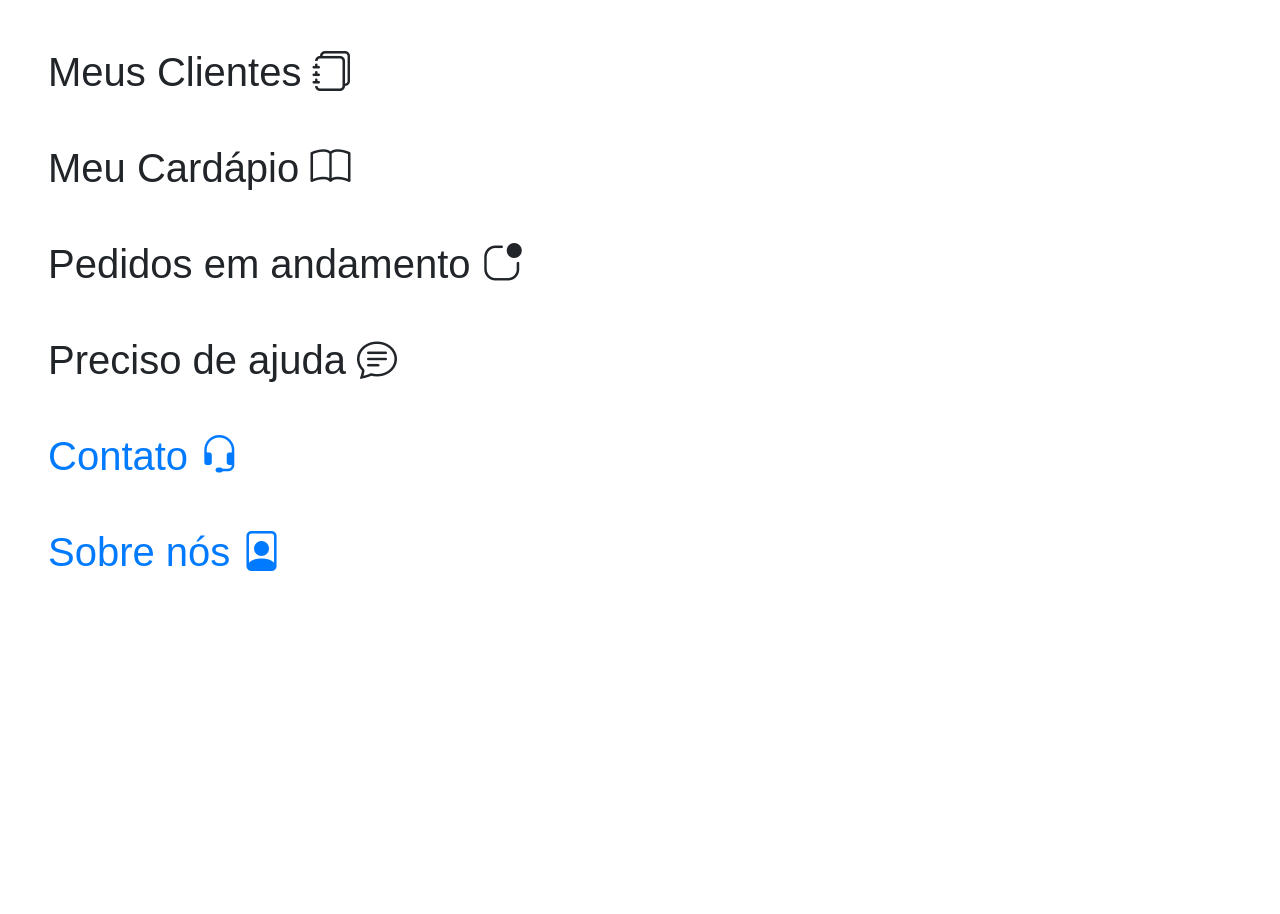
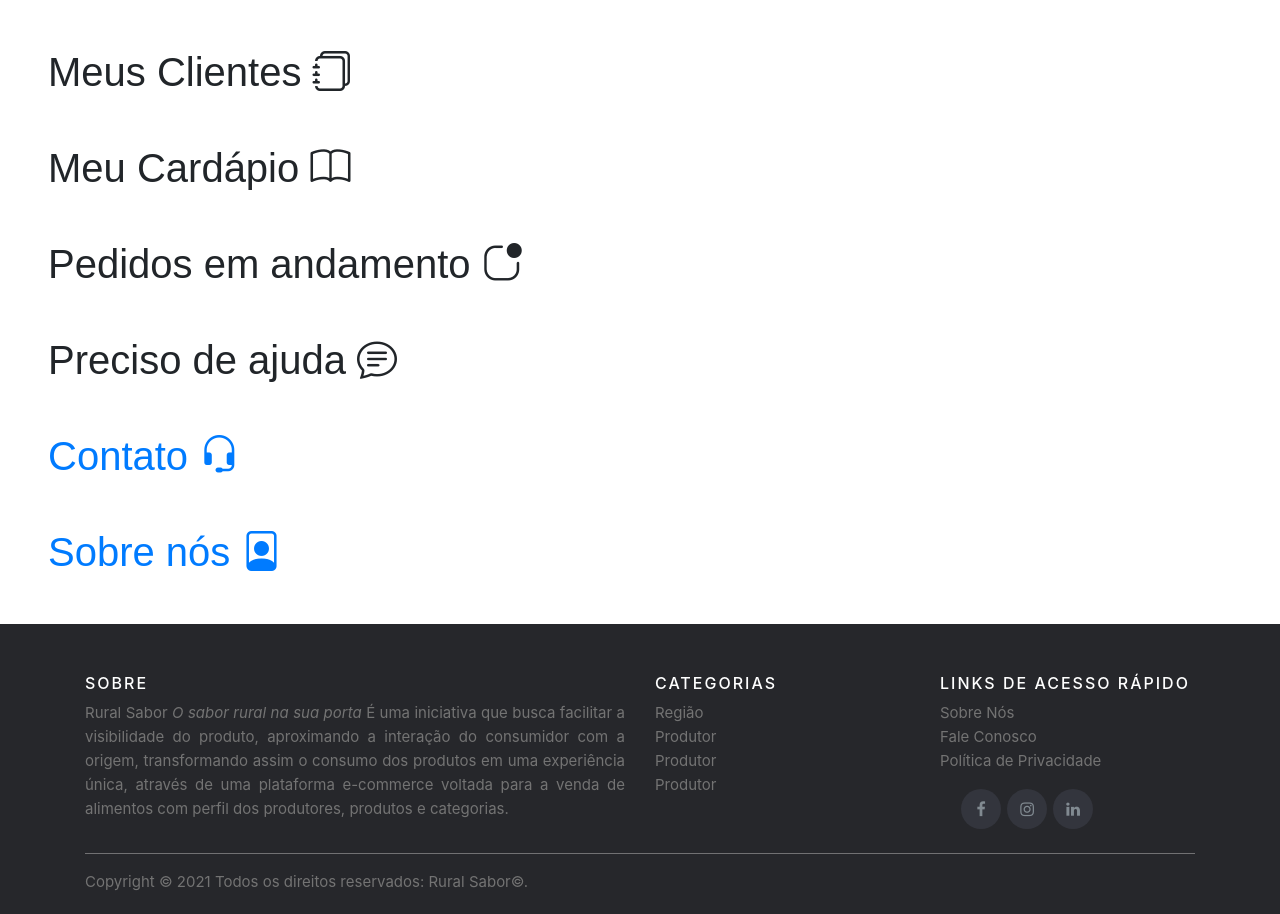
Before and after one commit to AlexandreRSM/frontEndPI, an Angular app: page /home in a window 1280 px wide. Before the commit the page ends 800 px from the top, so only its background shows below. Built offline with nearby package versions, Linux system fonts and the light colour scheme; a web font is replaced by a local one.

Commit message:
att footer

```diff
--- a/src/app/app.component.html
+++ b/src/app/app.component.html
@@ -1 +1,2 @@
 <router-outlet></router-outlet>
+<app-footer></app-footer>
--- a/src/app/footer/footer.component.css
+++ b/src/app/footer/footer.component.css
@@ -1,72 +1,165 @@
-ul.social-network {
-    list-style: none;
-    display: inline;
-    margin-left: 0 !important;
-    padding: 0;
+.site-footer
+{
+  background-color:#26272b;
+  padding:45px 0 20px;
+  font-size:15px;
+  line-height:24px;
+  color:#737373;
 }
-  ul.social-network li {
-    display: inline;
-    margin: 0 5px;
+.site-footer hr
+{
+  border-top-color:#bbb;
+  opacity:0.5
 }
-  .tt {
-    text-align: center;
+.site-footer hr.small
+{
+  margin:20px 0
 }
-  /* footer social icons */
-  .social-network a.icoFacebook:hover {
-    background-color: #3B5998;
+.site-footer h6
+{
+  color:#fff;
+  font-size:16px;
+  text-transform:uppercase;
+  margin-top:5px;
+  letter-spacing:2px
 }
-  .social-network a.icoLinkedin:hover {
-    background-color: #007BB7;
+.site-footer a
+{
+  color:#737373;
 }
-  .social-network a.icoInstagram:hover {
-    background-color: #EC0283;
+.site-footer a:hover
+{
+  color:#3366cc;
+  text-decoration:none;
 }
-  .social-network a.icoFacebook:hover i,
-  .social-network a.icoLinkedin:hover i,
-  .social-network a.icoInstagram:hover i {
-    color: #fff;
+.footer-links
+{
+  padding-left:0;
+  list-style:none
 }
-  .social-network a.socialIcon:hover,
-  .socialHoverClass {
-    color: #44BCDD;
+.footer-links li
+{
+  display:block
 }
-  .social-circle li a {
-    display: inline-block;
-    position: relative;
-    margin: 0 auto 0 auto;
-    -moz-border-radius: 50%;
-    -webkit-border-radius: 50%;
-    border-radius: 50%;
-    text-align: center;
-    width: 40px;
-    height: 40px;
-    font-size: 15px;
+.footer-links a
+{
+  color:#737373
 }
-  .social-circle li i {
-    margin: 0;
-    line-height: 40px;
-    text-align: center;
+.footer-links a:active,.footer-links a:focus,.footer-links a:hover
+{
+  color:#3366cc;
+  text-decoration:none;
 }
-  .social-circle li a:hover i,
-  .triggeredHover {
-    -moz-transform: rotate(360deg);
-    -webkit-transform: rotate(360deg);
-    -ms--transform: rotate(360deg);
-    transform: rotate(360deg);
-    -webkit-transition: all 0.2s;
-    -moz-transition: all 0.2s;
-    -o-transition: all 0.2s;
-    -ms-transition: all 0.2s;
-    transition: all 0.2s;
+.footer-links.inline li
+{
+  display:inline-block
 }
-  .social-circle i {
-    color: #595959;
-    -webkit-transition: all 0.8s;
-    -moz-transition: all 0.8s;
-    -o-transition: all 0.8s;
-    -ms-transition: all 0.8s;
-    transition: all 0.8s;
+.site-footer .social-icons
+{
+  text-align:right;
+  display: flex;
+  justify-content: flex-start;
 }
-  .social-network a {
-    background-color: #F9F9F9;
+.site-footer .social-icons a
+{
+  width:40px;
+  height:40px;
+  line-height:40px;
+  margin-left:6px;
+  margin-right:0;
+  border-radius:100%;
+  background-color:#33353d
 }
+.copyright-text
+{
+  margin:0
+}
+@media (max-width:991px)
+{
+  .site-footer [class^=col-]
+  {
+    margin-bottom:30px
+  }
+}
+@media (max-width:767px)
+{
+  .site-footer
+  {
+    padding-bottom:0
+  }
+  .site-footer .copyright-text,.site-footer .social-icons
+  {
+    text-align:center
+  }
+}
+.social-icons
+{
+  padding-left:0;
+  margin-bottom:0;
+  list-style:none
+}
+.social-icons li
+{
+  display:inline-block;
+  margin-bottom:4px
+}
+.social-icons li.title
+{
+  margin-right:15px;
+  text-transform:uppercase;
+  color:#96a2b2;
+  font-weight:700;
+  font-size:13px
+}
+.social-icons a{
+  background-color:#eceeef;
+  color:#818a91;
+  font-size:16px;
+  display:inline-block;
+  line-height:44px;
+  width:44px;
+  height:44px;
+  text-align:center;
+  margin-right:8px;
+  border-radius:100%;
+  -webkit-transition:all .2s linear;
+  -o-transition:all .2s linear;
+  transition:all .2s linear
+}
+.social-icons a:active,.social-icons a:focus,.social-icons a:hover
+{
+  color:#fff;
+  background-color:#29aafe
+}
+.social-icons.size-sm a
+{
+  line-height:34px;
+  height:34px;
+  width:34px;
+  font-size:14px
+}
+.social-icons a.facebook:hover
+{
+  background-color:#3b5998
+}
+.social-icons a.twitter:hover
+{
+  background-color:#00aced
+}
+.social-icons a.linkedin:hover
+{
+  background-color:#007bb6
+}
+.social-icons a.instagram:hover
+{
+  background-color:#ea4c89
+}
+@media (max-width:767px)
+{
+  .social-icons li.title
+  {
+    display:block;
+    margin-right:0;
+    font-weight:600
+  }
+}
--- a/src/app/footer/footer.component.html
+++ b/src/app/footer/footer.component.html
@@ -1,109 +1,56 @@
-  <!-- Footer -->
-  <footer class="text-center text-lg-start text-white" style="background-color: #111111e1;">
-    <!-- Grid container -->
-    <div class="container p-4">
-      <!--Grid row-->
+<footer class="site-footer">
+    <div class="container">
         <div class="row">
-        <!--Grid column-->
-        <div class="col-lg-6 col-md-12 mb-4 mb-md-0">
-          <h5 class="text-uppercase">Footer Content</h5>
-          <p>
-            Lorem ipsum dolor sit amet consectetur, adipisicing elit. Iste atque ea quis
-            molestias. Fugiat pariatur maxime quis culpa corporis vitae repudiandae aliquam
-            voluptatem veniam, est atque cumque eum delectus sint!
+            <div class="col-sm-12 col-md-6">
+                <h6>Sobre</h6>
+                <p class="text-justify">Rural Sabor <i>O sabor rural na sua porta </i> É uma iniciativa que busca
+                    facilitar a visibilidade do produto, aproximando a interação do consumidor com a origem,
+                    transformando assim o consumo dos produtos em uma experiência única, através de uma plataforma
+                    e-commerce voltada para a venda de alimentos com perfil dos produtores, produtos e categorias.
                 </p>
             </div>
-        <!--Grid column-->
-        <!--Grid column-->
-        <div class="col-lg-3 col-md-6 mb-4 mb-md-0">
-          <h5 class="text-uppercase">Links</h5>
-          <ul class="list-unstyled mb-0">
-            <li>
-              <a href="#!" class="text-white">Link 1</a>
-            </li>
-            <li>
-              <a href="#!" class="text-white">Link 2</a>
-            </li>
-            <li>
-              <a href="#!" class="text-white">Link 3</a>
-            </li>
-            <li>
-              <a href="#!" class="text-white">Link 4</a>
-            </li>
+
+            <div class="col-xs-6 col-md-3">
+                <h6>Categorias</h6>
+                <ul class="footer-links">
+                    <li><a href="http://scanfcode.com/category/c-language/" target="_blank">Região</a></li>
+                    <li><a href="http://scanfcode.com/category/front-end-development/" target="_blank">Produtor</a></li>
+                    <li><a href="http://scanfcode.com/category/front-end-development/" target="_blank">Produtor</a></li>
+                    <li><a href="http://scanfcode.com/category/front-end-development/" target="_blank">Produtor</a></li>
+
                 </ul>
             </div>
-        <!--Grid column-->
-        <!--Grid column-->
-        <div class="col-lg-3 col-md-6 mb-4 mb-md-0">
-          <h5 class="text-uppercase mb-0">Links</h5>
-          <ul class="list-unstyled">
-            <li>
-              <a href="#!" class="text-white">Link 1</a>
-            </li>
-            <li>
-              <a href="#!" class="text-white">Link 2</a>
-            </li>
-            <li>
-              <a href="#!" class="text-white">Link 3</a>
-            </li>
-            <li>
-              <a href="#!" class="text-white">Link 4</a>
-            </li>
+
+            <div class="col-xs-6 col-md-3">
+                <h6>Links de acesso rápido</h6>
+                <ul class="footer-links">
+                    <li><a href="http://scanfcode.com/about/" target="_blank">Sobre Nós</a></li>
+                    <li><a href="http://scanfcode.com/contact/" target="_blank">Fale Conosco</a></li>
+                    <li><a href="http://scanfcode.com/privacy-policy/" target="_blank">Política de Privacidade</a></li>
                 </ul>
-        </div>
-        <!--Grid column-->
-      </div>
-      <!--Grid row-->
-    </div>
-    <!--Form (Singup)-->
-    <hr>
-    <div class="container p-4 pb-0">
-    <form action="">
-      <!--Grid row-->
-      <div class="row">
-        <!--Grid column-->
-        <div class="col-auto mb-4 mb-md-0">
-          <p class="pt-2"><strong>Newsletter</strong></p>
-        </div>
-        <!--Grid column-->
-        <!--Grid column-->
-        <div class="col-md-5 col-12 mb-4 mb-md-0">
-          <!-- Email input -->
-          <div class="form-outline mb-4">
-            <input type="email" id="form5Example2" class="form-control" />
-            <label class="form-label" for="form5Example2">Email address</label>
-          </div>
-        </div>
-        <!--Grid column-->
-        <!--Grid column-->
-        <div class="col-auto mb-4 mb-md-0">
-          <!-- Submit button -->
-          <button type="submit" class="btn btn-primary mb-4 btn-rounded">Subscribe</button>
-        </div>
-        <!--Grid column-->
-      </div>
-      <!--Grid row-->
-    </form>
-  </div>
-    <!-- Grid container -->
-    <!--Social Media-->
-      <hr>
-      <div class="container">
-        <div class="col-md-3 mb-3 tt">
-          <h4>Follow Us</h4>
-              <ul class="social-network social-circle">
-               <li><a href="#" class="icoFacebook" title="Facebook"><i class="fa fa-facebook"></i></a></li>
-               <li><a href="#" class="icoLinkedin" title="Linkedin"><i class="fa fa-linkedin"></i></a></li>
-               <li><a href="#" class="icoInstagram" title="Instagram"><i class="fa fa-instagram"></i></a></li>
+                <div class="col-md-4 col-sm-6 col-xs-12">
+                    <ul class="social-icons">
+                        <li><a class="facebook" href="https://www.facebook.com/" target="_blank"><i
+                                    class="fa fa-facebook"></i></a></li>
+                        <li><a class="instagram" href="https://www.instagram.com/?hl=pt-br" target="_blank"><i
+                                    class="fa fa-instagram"></i></a></li>
+                        <li><a class="linkedin" href="https://br.linkedin.com/" target="_blank"><i
+                                    class="fa fa-linkedin"></i></a></li>
                     </ul>
                 </div>
             </div>
-    <!--/Social Media-->
-    <!-- Copyright -->
-    <div class="text-center p-3" style="background-color: rgba(0, 0, 0, 0.2)">
-      © 2020 Copyright:
-      <a class="text-white" href="...">Generation</a>
         </div>
-    <!-- Copyright -->
+        <hr>
+    </div>
+    <div class="container">
+        <div class="row">
+            <div class="col-md-8 col-sm-6 col-xs-12">
+                <p class="copyright-text">Copyright &copy; 2021 Todos os direitos reservados:
+                    <a href="#">Rural Sabor©</a>.
+                </p>
+            </div>
+
+
+        </div>
+    </div>
 </footer>
-  <!-- Footer -->
```
Lines whose indentation alone changed are shown as unchanged.
